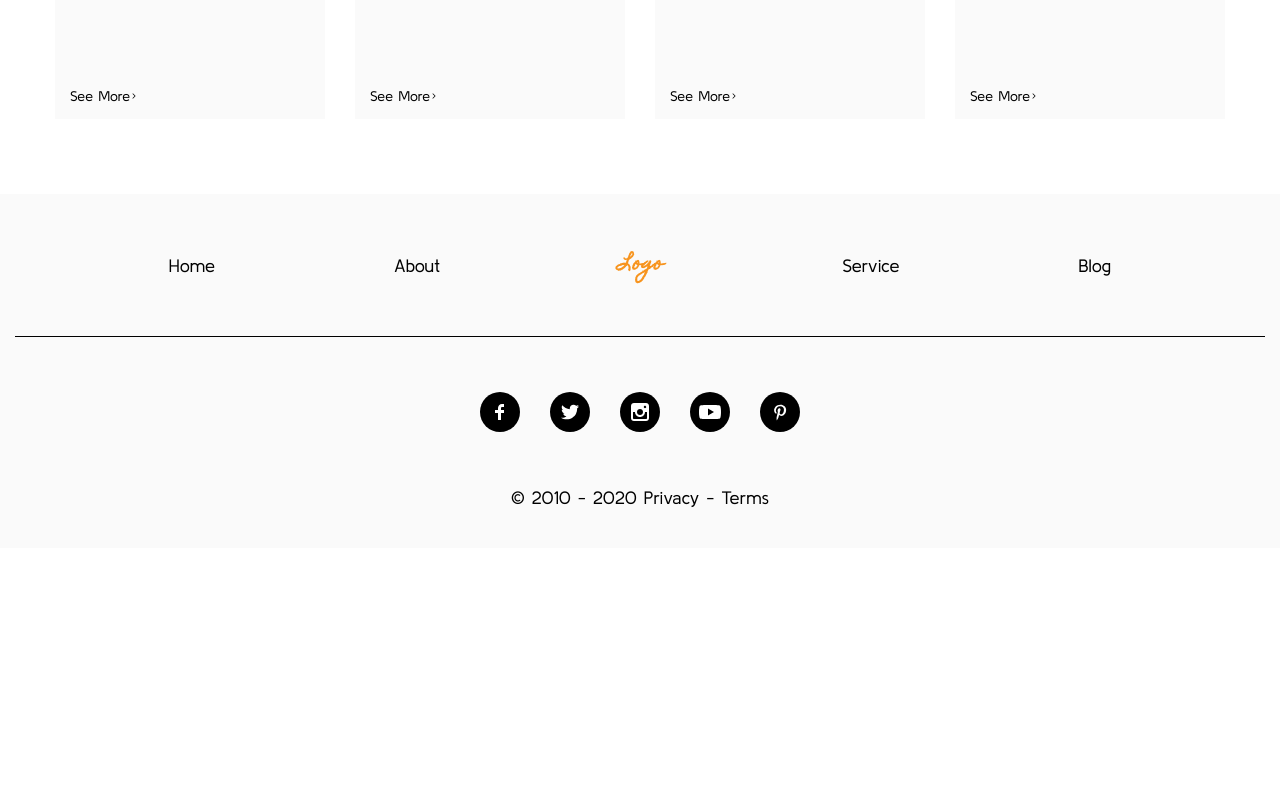
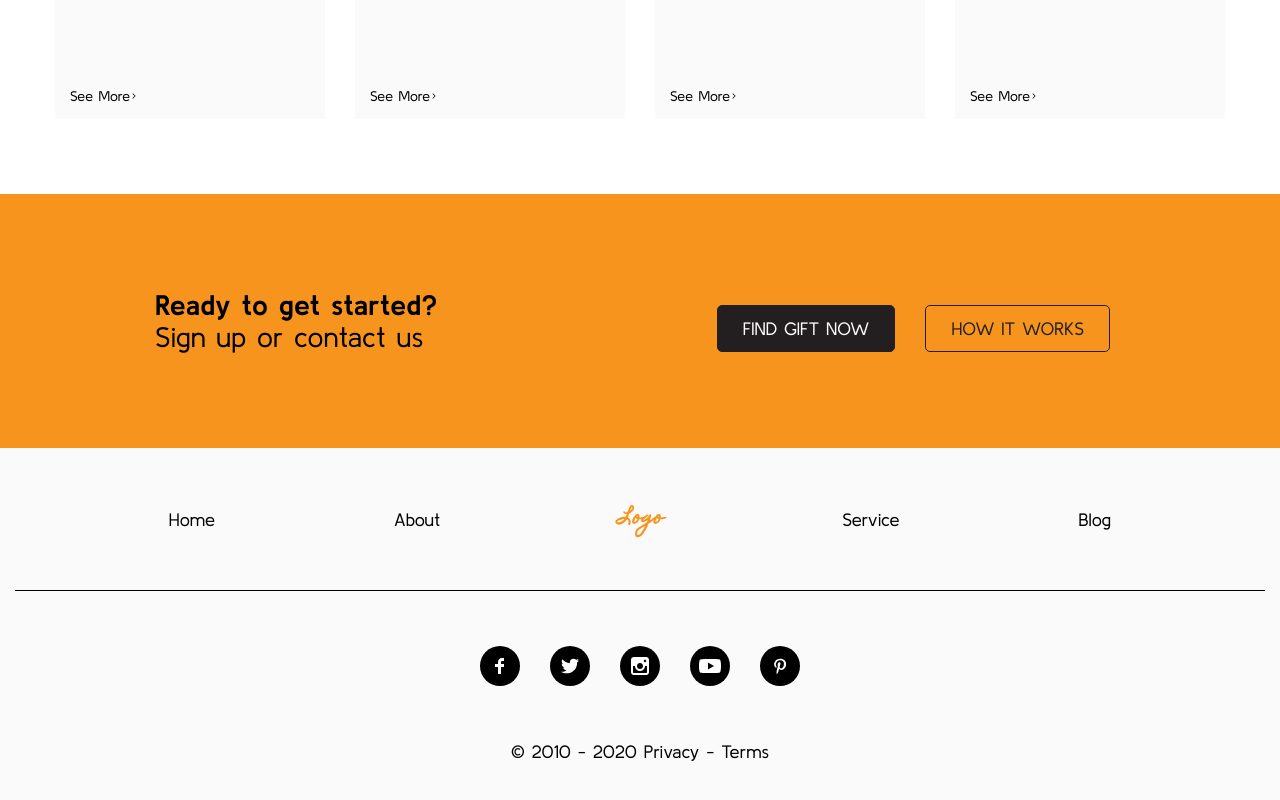
Before and after one commit to jrmarqueshd/Gift-Store, a React (Create React App) app: page / in a window 1280 px wide. Shown: the part 1833-2633 px from the top of the page. Before the commit the page ends 2381 px from the top, so only its background shows below. Built offline with nearby package versions, Linux system fonts and the light colour scheme.

Commit message:
feat: finished section of call to action

```diff
--- /dev/null
+++ b/src/Pages/Home/SectionCalltoaction/index.js
@@ -0,0 +1,55 @@
+import React from "react";
+
+import { Link } from "react-router-dom";
+
+import { Container } from "../../../components/Wrapper/styles";
+import { Button } from "../../../components/Button/styles";
+import { Title, Wrapper } from "./styles";
+
+export default function SectionCalltoaction() {
+	return (
+		<div
+			style={{
+				backgroundColor: "#F7941E",
+				paddingTop: "80px",
+				paddingBottom: "80px"
+			}}
+		>
+			<Container className="no-padding">
+				<Wrapper>
+					<Title>
+						<strong>Ready to get started?</strong>
+						<br />
+						Sign up or contact us
+					</Title>
+
+					<span
+						className="wrapper-button"
+						style={{ textAlign: "center", display: "block" }}
+					>
+						<Button
+							style={{
+								marginTop: "15px",
+								marginRight: "15px",
+								marginLeft: "15px"
+							}}
+							className="inverse"
+						>
+							<Link>Find gift now</Link>
+						</Button>
+						<Button
+							style={{
+								marginTop: "15px",
+								marginRight: "15px",
+								marginLeft: "15px"
+							}}
+							className="outline outline-inverse"
+						>
+							<Link>How it works</Link>
+						</Button>
+					</span>
+				</Wrapper>
+			</Container>
+		</div>
+	);
+}
--- /dev/null
+++ b/src/Pages/Home/SectionCalltoaction/styles.js
@@ -0,0 +1,25 @@
+import styled from "styled-components";
+
+export const Wrapper = styled.section`
+	display: flex;
+	align-items: center;
+	justify-content: space-between;
+	flex-wrap: wrap;
+	margin: 0 auto;
+	width: 100%;
+	max-width: 1000px;
+
+	@media (min-width: 768px) {
+		padding: 15px;
+	}
+`;
+
+export const Title = styled.h3`
+	@media (max-width: 767px) {
+		text-align: center;
+		margin-bottom: 30px;
+		padding-left: 15px;
+		padding-right: 15px;
+		width: 100%;
+	}
+`;
--- a/src/Pages/Home/index.js
+++ b/src/Pages/Home/index.js
@@ -2,12 +2,14 @@ import React from "react";
 
 import SectionAbout from "./SectionAbout";
 import SectionServices from "./SectionServices";
+import SectionCalltoaction from "./SectionCalltoaction";
 
 export default function Home() {
 	return (
 		<>
 			<SectionAbout />
 			<SectionServices />
+			<SectionCalltoaction />
 		</>
 	);
 }
--- a/src/styles/GlobalStyles.js
+++ b/src/styles/GlobalStyles.js
@@ -68,4 +68,10 @@ export const DefaultStyle = createGlobalStyle`
         box-shadow: 0 0 2pt 1pt rgba(179, 230, 254, 1) !important;
         outline-color: transparent !important;
     }
+
+    .wrapper-button{
+        @media (max-width: 767px){
+            width: 100%;
+        }
+    }
 `;
```
